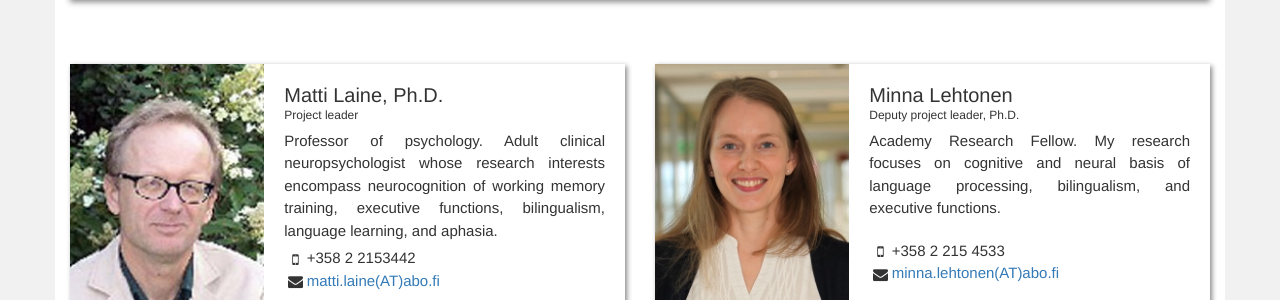
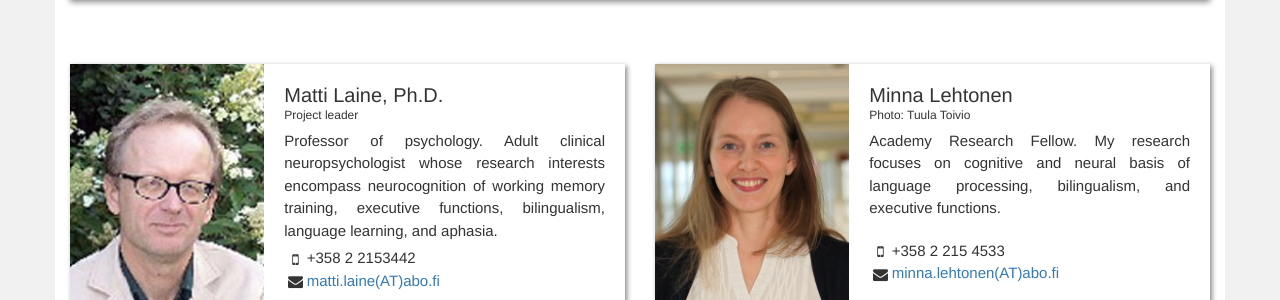
Before and after one commit to dlfell/braintrain, a Jekyll site: the page built from contact.html, in a window 1280 px wide and 900 px high. Shown: the part 158-458 px from the top of the window. Built offline with Jekyll 4.4.1, drawn with Linux system fonts in a browser that asks for light colours; nearby versions of some CDN libraries.

Commit message:
Update contacts.json

```diff
--- a/_data/contacts.json
+++ b/_data/contacts.json
@@ -12,7 +12,8 @@
     desc:  "Academy Research Fellow. My research focuses on cognitive and neural basis of language processing, bilingualism, and executive functions.",
     mail:  "minna.lehtonen(AT)abo.fi",
     phone: "+358 2 215 4533",
-    img : "/assets/images/minna_lehtonen_updated.jpg"
+    img : "/assets/images/minna_lehtonen_updated.jpg",
+    title: "Photo: Tuula Toivio"
 },
 {
     name:  "Petra Grönholm-Nyman",
```
